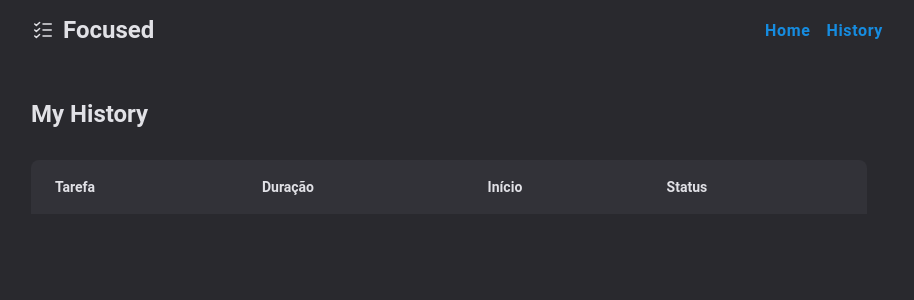
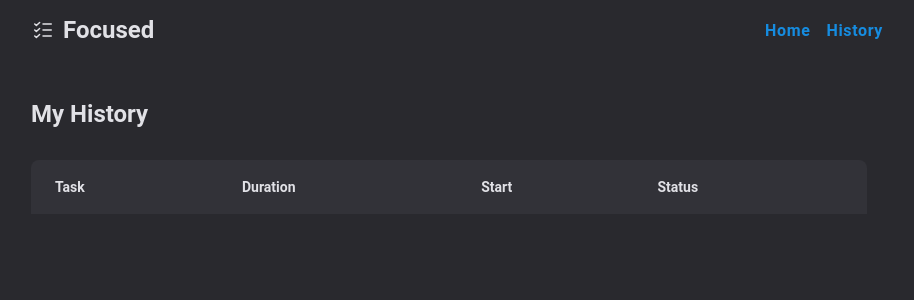
Before and after one commit to projects-for-learning/focused, a React (Vite) app: page /history in a window 1280 px wide. Shown: the top 300 px of the page, without its empty margins (191-1105 px from the left). Built offline with nearby package versions, Linux system fonts and the light colour scheme.

Commit message:
Fix: Fix bugs

```diff
--- a/src/pages/History/index.tsx
+++ b/src/pages/History/index.tsx
@@ -7,8 +7,6 @@ import ptBR from "date-fns/locale/pt-BR";
 export function History() {
   const { cycles } = useContext(CyclesContext);
 
-  console.log(cycles)
-
   return (
     <HistoryContainer>
       <h1>My History</h1>
@@ -16,9 +14,9 @@ export function History() {
         <table>
           <thead>
             <tr>
-              <th>Tarefa</th>
-              <th>Duração</th>
-              <th>Início</th>
+              <th>Task</th>
+              <th>Duration</th>
+              <th>Start</th>
               <th>Status</th>
             </tr>
           </thead>
@@ -28,11 +26,10 @@ export function History() {
               return (
                 <tr key={cycle.id}>
                   <td>{cycle.task}</td>
-                  <td>{cycle.minutes} minutos</td>
+                  <td>{cycle.minutes} minutes</td>
                   <td>
                     {formatDistanceToNow(new Date(cycle.startDate), {
                       addSuffix: true,
-                      locale: ptBR,
                     })}
                   </td>
                   <td>
```
